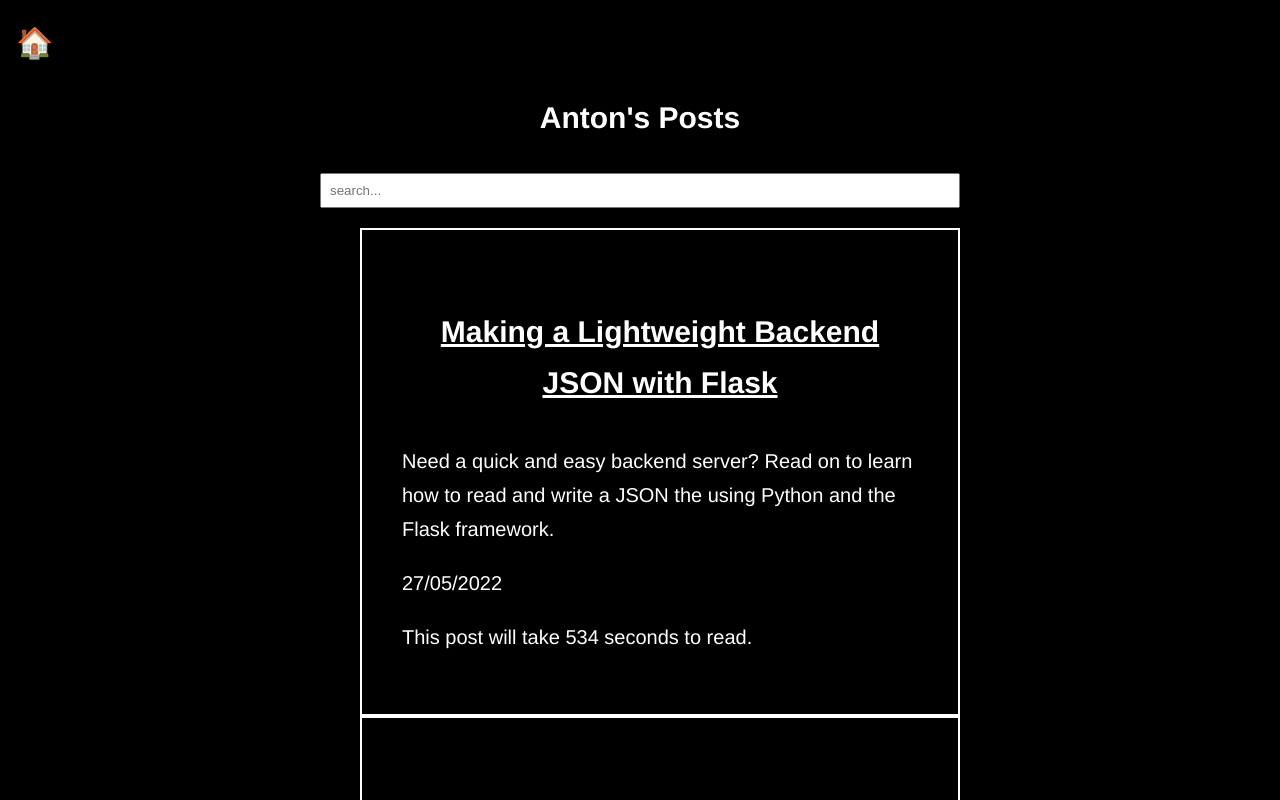
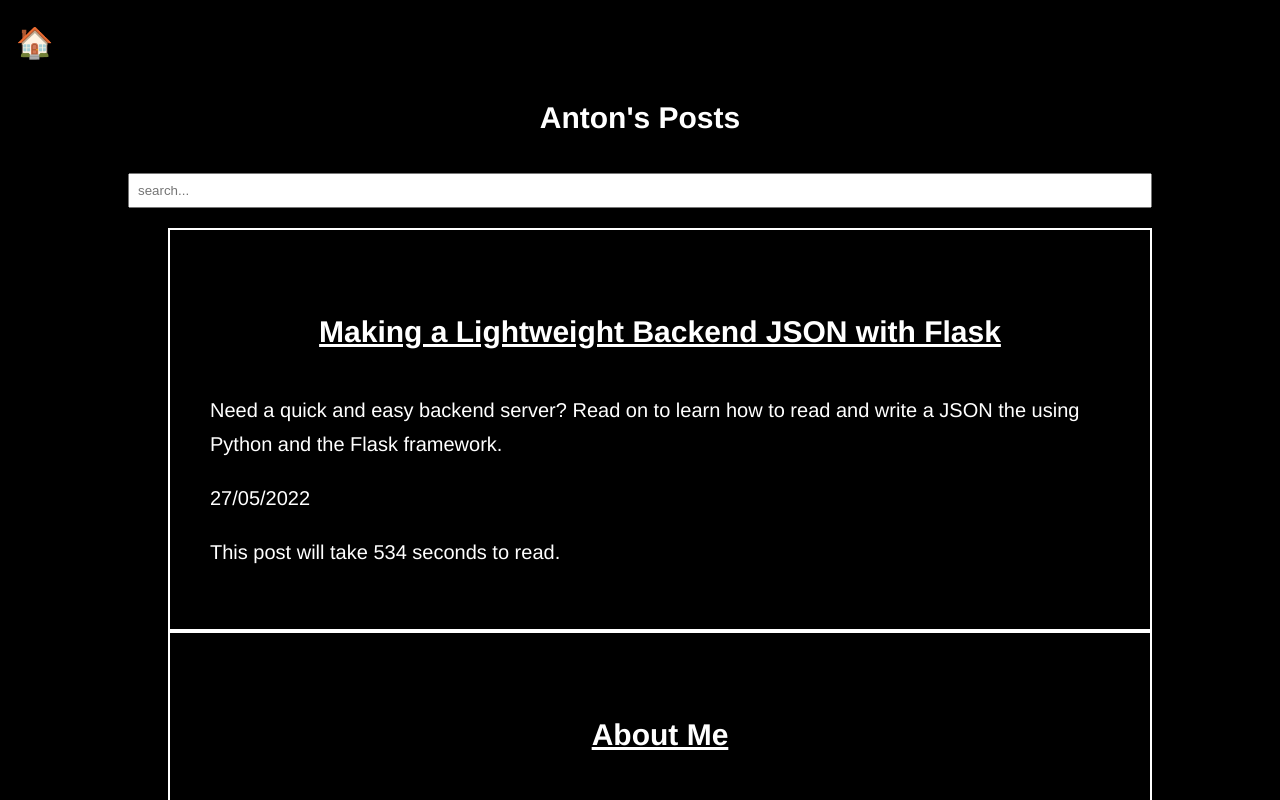
Before and after one commit to AntonGomes/site, a Next.js app: page /posts in a window 1280 px wide. Shown: the top 800 px of the page. Built offline with nearby package versions, Linux system fonts and the light colour scheme.

Commit message:
posts css

```diff
--- a/styles/posts.module.css
+++ b/styles/posts.module.css
@@ -1,5 +1,5 @@
 .body {
-    width: 50vw;
+    width: max(400px, 80vw);
     margin: auto;
     line-height: 1.7;
 }
```
Also changed, not shown: posts/flask.md (+1 -1 lines).
